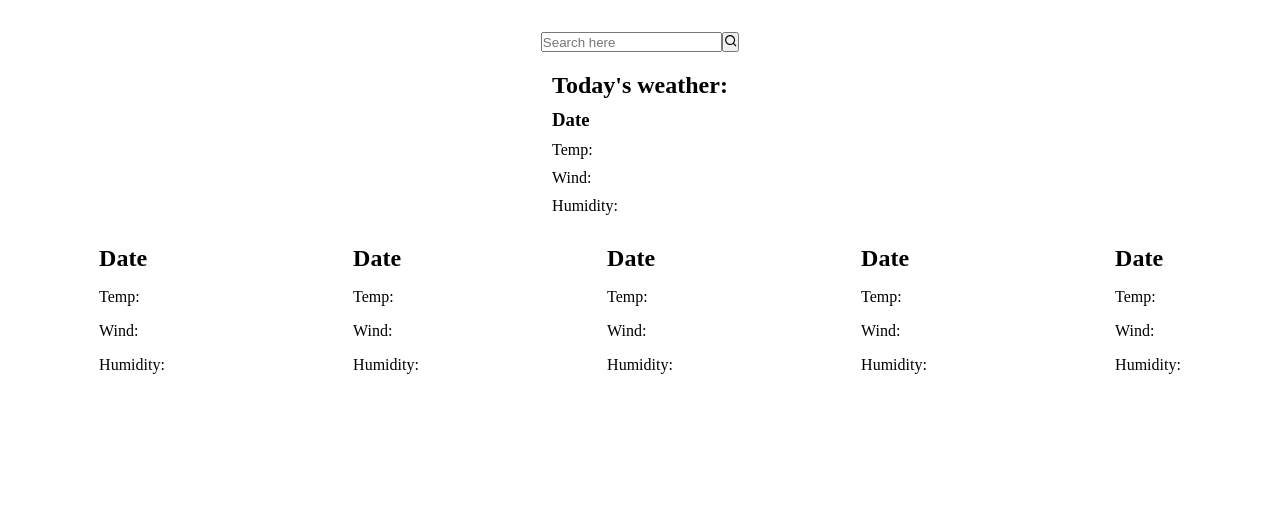
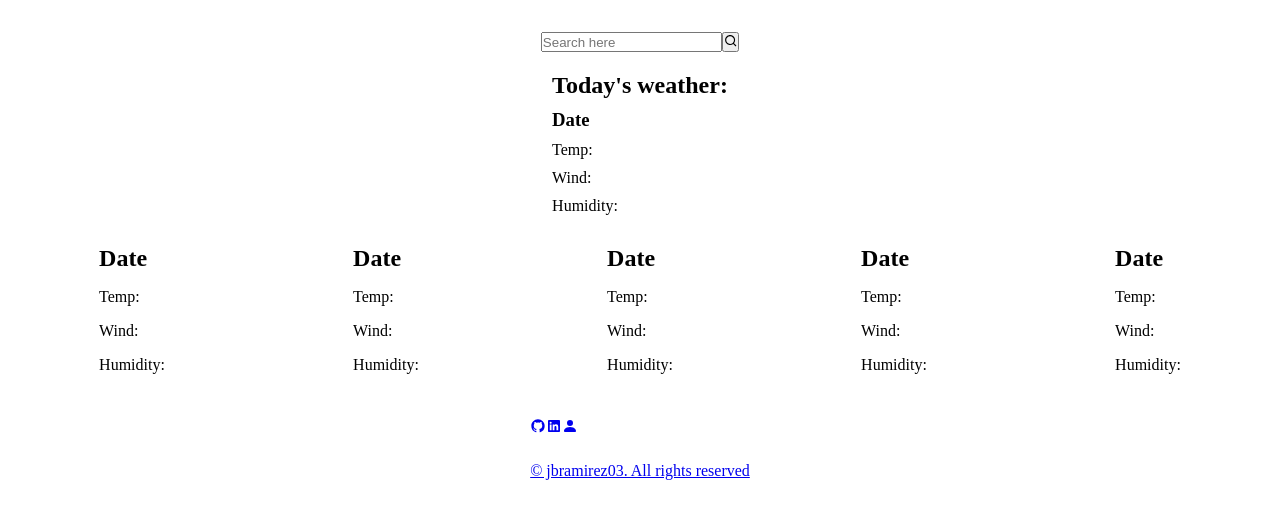
Before and after one commit to jbramirez03/Weather-Arc, a React (Create React App) app: page / in a window 1280 px wide. Shown: the top 518 px of the page. Built offline with nearby package versions, Linux system fonts and the light colour scheme.

Commit message:
added footer copyright and added link icons

```diff
--- a/src/App.css
+++ b/src/App.css
@@ -79,8 +79,16 @@ body {
   padding: 1.5rem;
   gap: 1.5rem;
   grid-template-areas:
-    "Links"
+    "links"
     "copyright";
+}
+
+.links {
+  grid-area: links;
+}
+
+.copyright {
+  grid-area: copyright;
 }
 
 @media screen and (min-width: 35em) {
--- a/src/App.js
+++ b/src/App.js
@@ -1,7 +1,7 @@
 import './App.css';
 import Grid from './components/Grid';
 import Search from './components/Search';
-
+import Footer from './components/Footer';
 
 
 
@@ -11,6 +11,7 @@ function App() {
       <main className='main'>
         <Search />
         <Grid />
+        <Footer />
       </main>
     </div>
 
--- a/src/components/Footer.js
+++ b/src/components/Footer.js
@@ -1,8 +1,18 @@
-
+import { RiGithubFill, RiLinkedinBoxFill } from 'react-icons/ri';
+import { BsFillPersonFill } from 'react-icons/bs';
 
 const Footer = () => {
     return (
-        <div className="footer">Footer</div>
+        <div className="footer">
+            <div className="links">
+                <a href="https://github.com/jbramirez03"><RiGithubFill /></a>
+                <a href="https://www.linkedin.com/in/jason-barrera-ramirez-b2a473204/"><RiLinkedinBoxFill /></a>
+                <a href="https://jbramirez03.github.io/React-Portfolio/"><BsFillPersonFill /></a>
+            </div>
+            <div className="copyright">
+                <a className='repo-link' href="https://github.com/jbramirez03/Weather-Arc" target="_blank" rel='noreferrer'>&#169; jbramirez03. All rights reserved</a>
+            </div>
+        </div>
     )
 }
 
```
